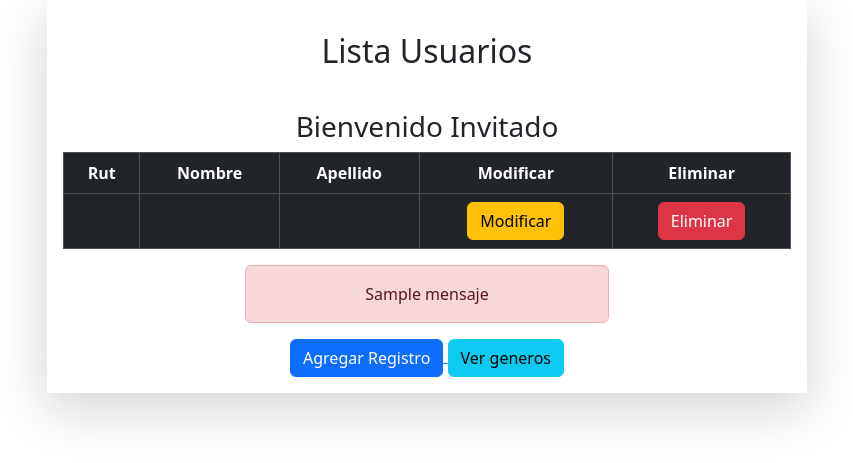
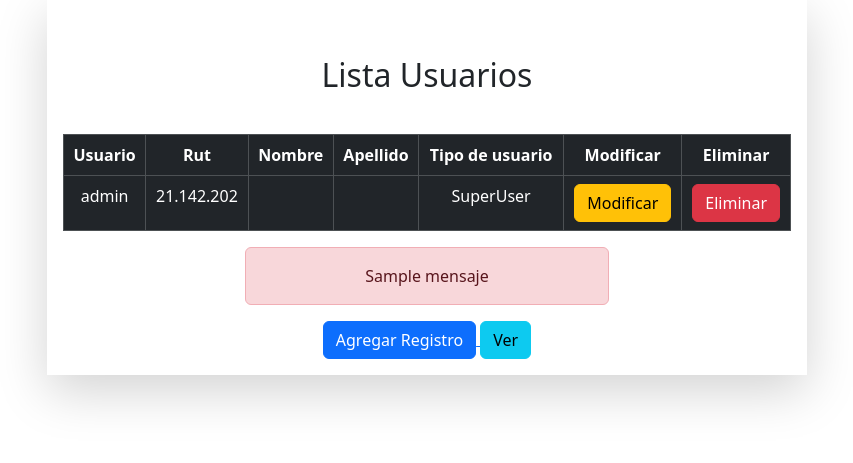
Before and after one commit to relaxcode425/ing-soft, a Django app: template Dj/MasterBikes/templates/pages/crud/crud_usuarios.html in a window 1280 px wide. Shown: the part 151-614 px from the top of the page, without its empty margins (213-1066 px from the left). Run offline with Django 5.2, Linux system fonts and the light colour scheme; data comes from the database, SQL or seed files in the repository; both versions use the stored data as it was after the commit; tables that the repository leaves empty hold one stand-in row (values such as "Sample post"); the template is opened without the code that fills it: values that come from a table or form of the project are taken from there, most other values are stand-ins (such as "Sample title", 1, 10 or a date in 2020); some libraries are stand-ins or nearby versions.

Commit message:
crud usuarios, vista

```diff
--- a/Dj/MasterBikes/models.py
+++ b/Dj/MasterBikes/models.py
@@ -30,11 +30,7 @@ class Usuario(models.Model):
 
     def __str__(self):
         return (
-            str(self.nombre)
-            + " "
-            + str(self.apellido_paterno)
-            + " "
-            + str(self.apellido_materno)
+            str(self.rut)
         )
 
 class Talla(models.Model):
--- a/Dj/MasterBikes/templates/pages/crud/crud_usuarios.html
+++ b/Dj/MasterBikes/templates/pages/crud/crud_usuarios.html
@@ -16,37 +16,62 @@
         <div class="container">
             <div class="row">
                 <div class="col-md-8 shadow-lg mx-auto text-center p-3">
-                    <h2 class="my-3">Lista Usuarios</h2><br>
                     {% if request.user.is_authenticated %}
                         <h3>Bienvenido {{request.user.username }}</h3>
-                    <a href="{% url 'logout' %}">
-                        <button class="btn btn-danger my-3">
-                            Cerrar Sesion
-                        </button>
-                    </a>
-                    {% else %}
-                    <h3>Bienvenido Invitado</h3>
                     {% endif%}
+                    <br>
+                    <h2 class="my-3">Lista Usuarios</h2><br>
+
                     <table class="table table-dark table-hover table-bordered">
                         <thead>
+                            <th>Usuario</th>
                             <th>Rut</th>
                             <th>Nombre</th>
                             <th>Apellido</th>
+                            <th>Tipo de usuario</th>
                             <th>Modificar</th>
                             <th>Eliminar</th>
                         </thead>
                         <tbody>
-                            {% if usuarios %}
-                            {% for tmp in usuarios%}
+                            <!-- {% if usuarios %}
+                                {% for tmp in usuarios %}
+                                    {% for det in detalle %}
+                                        {% if tmp.username == det.username.username %}
+                                            <h3>{{tmp.username}}</h3>
+                                            <h3>{{det.rut}}</h3>
+                                            {% for tipo in tipoUsuarios %}
+                                                {% if tipo.id_tipo_usuario == det.id_tipo_usuario.id_tipo_usuario %}
+                                                    <h3>{{tipo.tipo}}</h3>
+                                                {% endif %}
+                                            {% endfor%}
+                                        {% endif %}
+                                    {% endfor%}
+                                {% endfor%}
+                            {% endif %} -->
+
+                            {% if usuarios and detalle and tipoUsuarios %}
+                                {% for tmp in usuarios %}
+                                    {% for det in detalle %}
+                                        {% if det.username.username == tmp.username %}
                                             <tr>
-                                <td>{{tmp.rut}}</td>
-                                <td>{{tmp.nombre}}</td>
-                                <td>{{tmp.apellido_paterno}}</td>
-                                <td><a href="{% url 'user_findEdit' pk=tmp.rut%}"><button
+                                                <td>{{tmp.username}}</td>
+                                                <td>{{det.rut}}</td>
+                                                <td>{{tmp.first_name}}</td>
+                                                <td>{{tmp.last_name}}</td>
+
+                                                {% for tipo in tipoUsuarios %}
+                                                    {% if tipo.id_tipo_usuario == det.id_tipo_usuario.id_tipo_usuario %}
+                                                        <td>{{tipo.tipo}}</td>
+                                                    {% endif %}
+                                                {% endfor %}
+
+                                                <td><a href=""><button
                                                     class="btn btn-warning">Modificar</button></a></td>
-                                <td><a href="{% url 'user_del' pk=tmp.rut%}"><button
+                                                <td><a href=""><button
                                                     class="btn btn-danger">Eliminar</button></a></td>
                                             </tr>
+                                        {% endif %}
+                                    {% endfor%}
                                 {% endfor%}
                             {% endif %}
                         </tbody>
@@ -56,12 +81,12 @@
                             {{mensaje}}
                         </div>
                     {% endif%}
-                    <a href="{% url 'user_add' %}">
+                    <a href="">
                         <button class="btn btn-primary">Agregar Registro</button>
                     </a>
-                    <a href="{% url 'crud_genero' %}">
+                    <a href="">
                         <button class="btn btn-info">
-                            Ver generos
+                            Ver
                         </button>
                     </a>
                 </div>
--- a/Dj/MasterBikes/views.py
+++ b/Dj/MasterBikes/views.py
@@ -11,10 +11,12 @@ def index(request):
 
 def crud_usuarios(request):
     usuarios = User.objects.all()
-    detalle = Usuario.object.all()
+    detalle = Usuario.objects.all()
+    tipoUsuarios = TipoUsuario.objects.all()
     context={
         "usuarios" : usuarios,
         "detalle" : detalle,
+        "tipoUsuarios": tipoUsuarios,
     }
     return render(request, 'pages/crud/crud_usuarios.html', context)
 
```
Also changed, not shown: Dj/db.sqlite3. Lines whose indentation alone changed are shown as unchanged.
